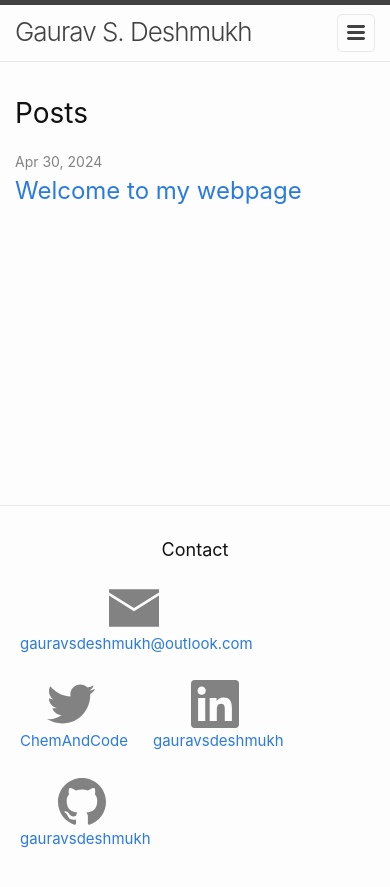
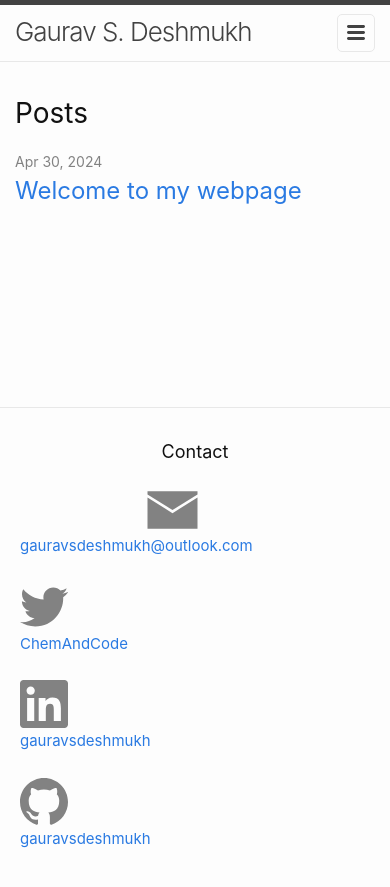
Before and after one commit to gauravsdeshmukh/gauravsdeshmukh.github.io, a Jekyll site: the page built from index.markdown, in a window 390 px wide. Shown: the top 887 px of the page. Built offline with Jekyll 4.4.1, drawn with Linux system fonts in a browser that asks for light colours.

Commit message:
Changed footer width on mobile

```diff
--- a/_sass/minima/_base.scss
+++ b/_sass/minima/_base.scss
@@ -216,6 +216,9 @@ pre {
     fill: #{$grey-color};
     vertical-align: text-top;
     margin: 0 auto;
+    @include media-query($on-palm){
+        width: 100%;
+    }
 }
 
 .social-media-list {
```
